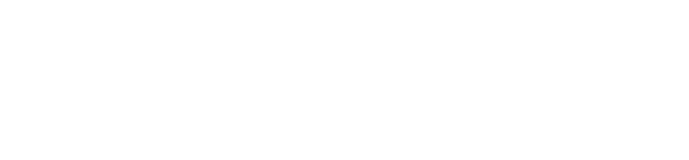
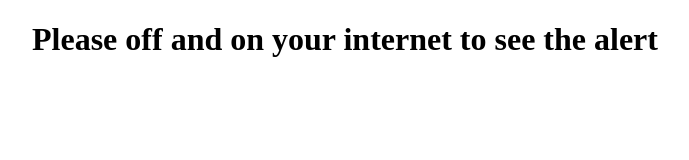
Before and after one commit to Abdullahsabir123/on-off.github.io, a plain HTML site: page index.html in a window 1280 px wide. Shown: the whole page, without its empty margins (295-984 px from the left). Drawn offline with Linux system fonts and the light colour scheme.

Commit message:
completed

```diff
--- a/index.html
+++ b/index.html
@@ -7,11 +7,12 @@
 </head>
 <body onoffline= "offlineFunc()" ononline="onfunc()">
     <script>
+        document.write('<h1> <center> Please off and on your internet to see the alert </center> </h1>');
+        const offlineFunc = () =>{
+            alert("You are offline");
+        }
         const onfunc  = () => {
             alert('You are online');
-        }
-        const offlineFunc = () =>{
-            alert("You are offline");
         }
     </script>
 </body>
```
